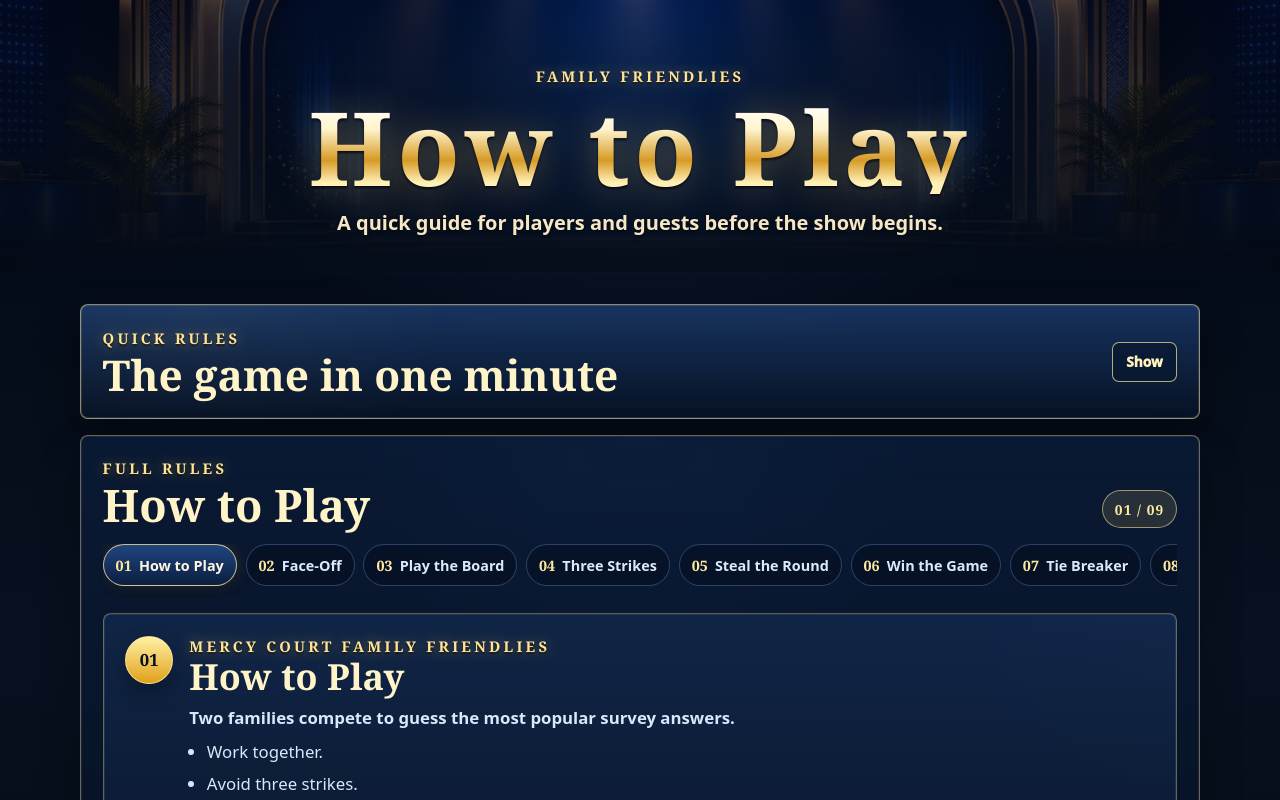
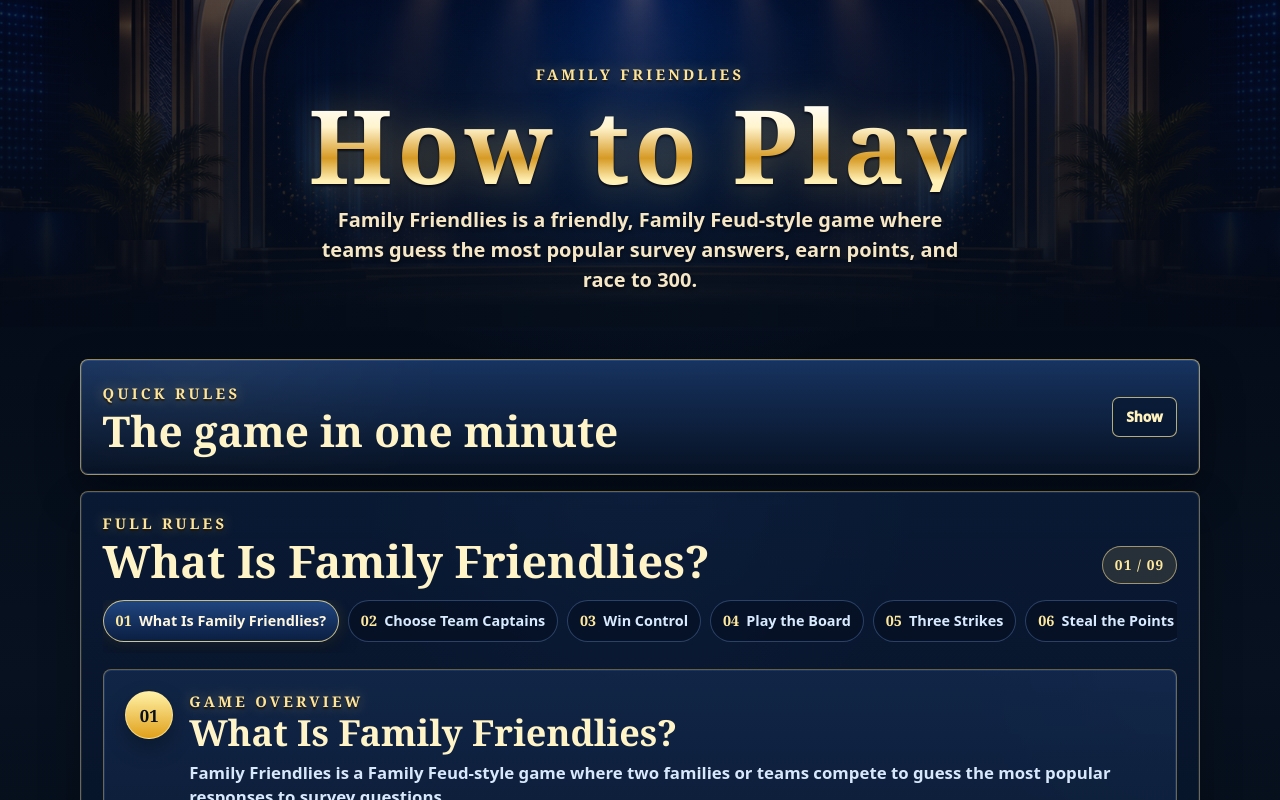
Before and after one commit to Gabekross/feud, a Next.js app: page /rules in a window 1280 px wide. Shown: the top 800 px of the page. Built offline with nearby package versions, Linux system fonts and the light colour scheme.

Commit message:
Update rules page copy

```diff
--- a/src/app/rules/page.tsx
+++ b/src/app/rules/page.tsx
@@ -1,13 +1,143 @@
-import { FULL_RULES_SLIDES, QUICK_RULES_SLIDES } from '@/lib/rulesPresentation';
+import type { RulesSlide } from '@/lib/rulesPresentation';
 import RulesGuide from './RulesGuide';
 import styles from './RulesPage.module.scss';
 
-const ruleSections = FULL_RULES_SLIDES.filter((slide) => slide.id !== 'ready');
-const quickRules = QUICK_RULES_SLIDES[0]?.bullets ?? [];
+const ruleSections: RulesSlide[] = [
+  {
+    id: 'what-is-family-friendlies',
+    eyebrow: 'Game Overview',
+    title: 'What Is Family Friendlies?',
+    description:
+      'Family Friendlies is a Family Feud-style game where two families or teams compete to guess the most popular responses to survey questions.',
+    bullets: [
+      'Each correct answer earns the number of points shown beside that answer.',
+      'For example, if 36 people said "cat" was their favorite pet and your team guesses "cat," your team earns 36 points.',
+      'The first team to reach 300 points wins the main game.',
+    ],
+    highlight: 'Reach 300 points',
+    visual: 'welcome',
+  },
+  {
+    id: 'team-captains',
+    eyebrow: 'Start the Round',
+    title: 'Choose Team Captains',
+    description:
+      'Before the first question, each team chooses a Team Captain. Both captains come to the front of the room with their buzzers.',
+    bullets: [
+      'The host reads the survey question aloud.',
+      'The captains face off by trying to buzz in first.',
+      'The first captain to buzz has five seconds to give an answer from the question sheet.',
+    ],
+    highlight: 'Buzz in first',
+    visual: 'faceoff',
+  },
+  {
+    id: 'face-off-control',
+    title: 'Win Control',
+    description:
+      'If the first captain gives a correct answer, their team gets the first chance to control the round. If not, the other captain may guess.',
+    bullets: [
+      'The first team to give a correct answer may choose to play the round or pass it to the other team.',
+      'The team that plays tries to guess the remaining top answers on the board.',
+      'A new player from each team comes forward to begin the next round.',
+    ],
+    highlight: 'Play or pass',
+    visual: 'faceoff',
+  },
+  {
+    id: 'play-the-board',
+    title: 'Play the Board',
+    description:
+      'The team in control answers one at a time, moving from player to player until the board is cleared or the team receives three strikes.',
+    bullets: [
+      'Each correct answer is revealed on the board.',
+      'The team earns the point value listed beside each revealed answer.',
+      'If the team finds every top answer before three strikes, they win the points for that round.',
+    ],
+    highlight: 'Clear the board',
+    visual: 'board',
+  },
+  {
+    id: 'three-strikes',
+    title: 'Three Strikes',
+    description:
+      'A team receives one strike each time a player gives an answer that is not on the question sheet.',
+    bullets: [
+      "After three strikes, the controlling team's turn ends.",
+      'The opposing team gets one chance to steal the round.',
+      'The host should clearly track strikes so both teams know where the round stands.',
+    ],
+    highlight: 'X X X',
+    visual: 'strikes',
+  },
+  {
+    id: 'steal-the-round',
+    title: 'Steal the Points',
+    description:
+      'When a team earns three strikes, the opposing team may make one final guess to try to steal the points from the round.',
+    bullets: [
+      "If the stealing team gives a correct answer, they win the round's points.",
+      'If the stealing team gives an incorrect answer, the original team keeps the points.',
+      'The host adds the earned points to the scorecard at the end of the round.',
+    ],
+    highlight: 'One final answer',
+    visual: 'steal',
+  },
+  {
+    id: 'scoring',
+    title: 'Keep Score',
+    description:
+      'The host adds points based on the values listed in parentheses beside each correct answer on the question sheet.',
+    bullets: [
+      "Only answers revealed during the round count toward that round's score.",
+      "At the end of each round, the host updates both teams' totals on the scorecard.",
+      'Continue playing rounds until one team reaches 300 points.',
+    ],
+    highlight: 'Add every round',
+    visual: 'score',
+  },
+  {
+    id: 'fast-money',
+    eyebrow: 'Bonus Round',
+    title: 'Fast Money',
+    description:
+      'At the end of the game, the winning family plays Fast Money: a special bonus round with five final survey questions.',
+    bullets: [
+      'The winning family chooses two players for Fast Money.',
+      "Each player answers the same five questions, but the second player cannot repeat the first player's answers.",
+      'Their answer scores are combined for the Fast Money total.',
+    ],
+    highlight: 'Five final questions',
+    visual: 'fastmoney',
+  },
+  {
+    id: 'house-rules',
+    title: 'House Rules',
+    description:
+      'The host keeps the game moving and makes the final call on answers, scoring, and timing.',
+    bullets: [
+      'Only the active player should answer unless the host opens discussion.',
+      'Audience members should not shout answers during play.',
+      'Cheer loudly, keep it friendly, and have fun.',
+    ],
+    highlight: 'Keep it friendly',
+    visual: 'house',
+  },
+];
+
+const quickRules = [
+  'Two teams compete to guess the most popular survey answers.',
+  'Choose Team Captains, then send one player from each team forward for each face-off.',
+  'Buzz in first, give a correct answer within five seconds, then choose to play or pass.',
+  'Correct answers earn the point value shown beside each answer.',
+  'Three strikes give the other team one chance to steal.',
+  'The first team to reach 300 points wins the main game.',
+  'The winning team plays Fast Money with five final questions.',
+];
 
 export const metadata = {
   title: 'How to Play | Jemigah Family Games',
-  description: 'Player-friendly rules for Family Face Off and Family Friendlies.',
+  description: 'Player-friendly rules for Family Friendlies.',
 };
 
 export default function RulesPage() {
@@ -18,7 +148,7 @@ export default function RulesPage() {
           <p className={styles.kicker}>Family Friendlies</p>
           <h1>How to Play</h1>
           <p className={styles.lede}>
-            A quick guide for players and guests before the show begins.
+            Family Friendlies is a friendly, Family Feud-style game where teams guess the most popular survey answers, earn points, and race to 300.
           </p>
         </div>
       </section>
```
